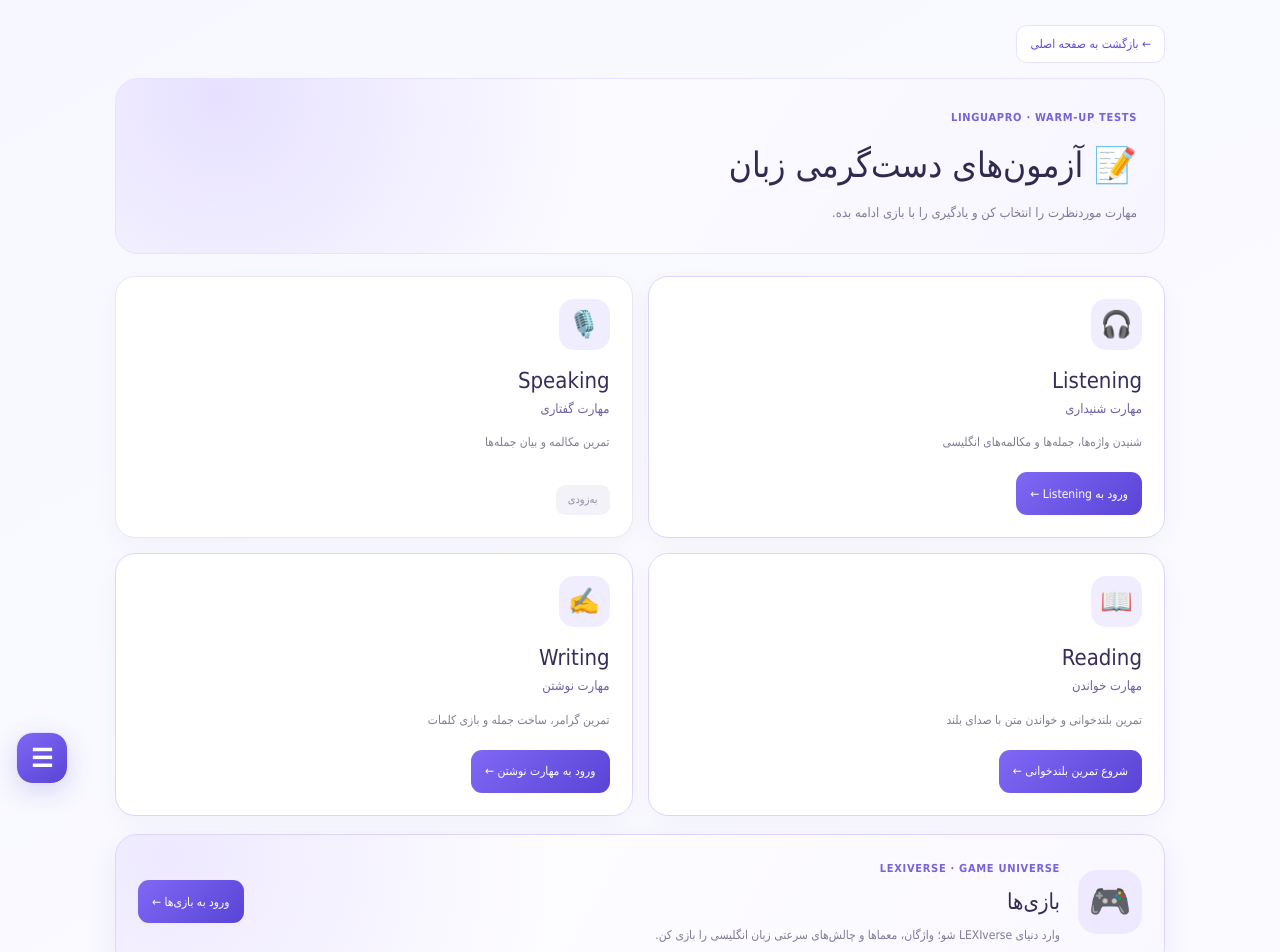
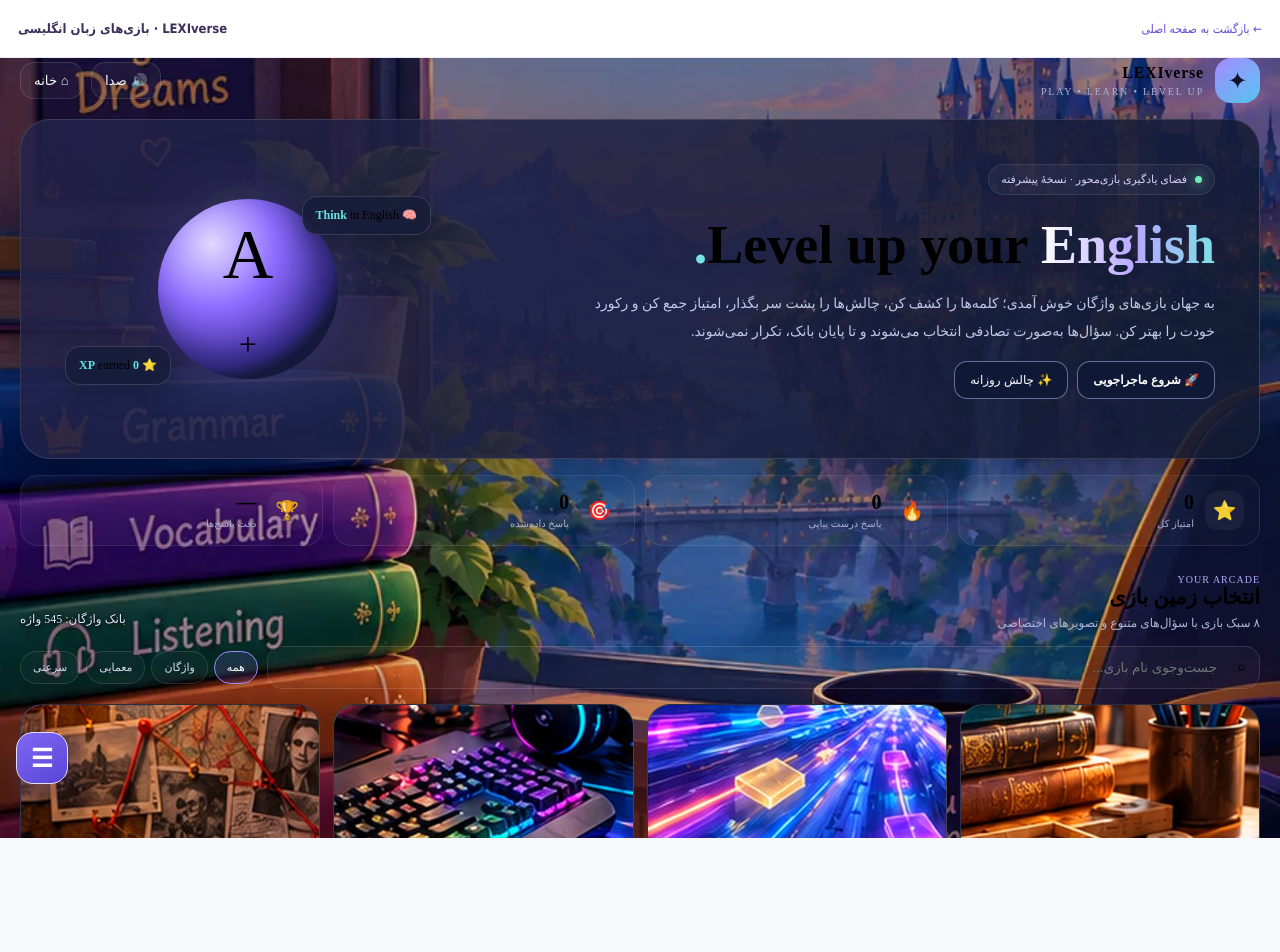
Before and after one commit to morranjbar92-web/english-learning-project, a Next.js app: page /english-learning-project/games in a window 1280 px wide. Shown: the top 952 px of the page. After the commit the page ends 838 px from the top, so only its background shows below. Built offline with nearby package versions, Linux system fonts and the light colour scheme.

Commit message:
Separate games and warm-up test routes (main)

```diff
--- a/src/app/components/fixed-navigation.tsx
+++ b/src/app/components/fixed-navigation.tsx
@@ -15,7 +15,7 @@ const items = [
   { label: "مهارت نوشتن", icon: "✍️", href: ROOT + "/writing/" },
   { label: "مهارت شنیداری", icon: "🎧", href: ROOT + "/listening/" },
   { label: "تمرین روزانه", icon: "✓", href: ROOT + "/#practice" },
-  { label: "آزمون‌ها", icon: "▣", href: ROOT + "/#exams" },
+  { label: "آزمون‌های دست‌گرمی", icon: "▣", href: ROOT + "/warmup-tests/" },
   { label: "درک مطلب", icon: "📖", href: ROOT + "/reading-comprehension/" },
 ];
 
--- a/src/app/games/arcade/page.tsx
+++ b/src/app/games/arcade/page.tsx
@@ -4,7 +4,7 @@ export default function LexiverseArcadePage() {
   return (
     <main className="warmup-embed-page" dir="rtl">
       <div className="warmup-embed-toolbar">
-        <a href={root + "/games/"}>← بازگشت به آزمون‌های دست‌گرمی</a>
+        <a href={root + "/"}>← بازگشت به صفحه اصلی</a>
         <strong>LEXIverse · بازی‌های زبان انگلیسی</strong>
       </div>
       <iframe
--- a/src/app/games/listening/page.tsx
+++ b/src/app/games/listening/page.tsx
@@ -4,7 +4,7 @@ export default function ListeningWorldPage() {
   return (
     <main className="warmup-embed-page" dir="rtl">
       <div className="warmup-embed-toolbar">
-        <a href={root + "/games/"}>← بازگشت به آزمون‌های دست‌گرمی</a>
+        <a href={root + "/warmup-tests/"}>← بازگشت به آزمون‌های دست‌گرمی</a>
         <strong>Listening World · آزمون شنیداری</strong>
       </div>
       <iframe
--- a/src/app/games/page.tsx
+++ b/src/app/games/page.tsx
@@ -1,90 +1,18 @@
-"use client";
-
+// LINGUAPRO_GAMES_ARCADE_ROOT_V1
 const root = "/english-learning-project";
-
-const skills = [
-  {
-    icon: "🎧",
-    name: "Listening",
-    fa: "مهارت شنیداری",
-    description: "شنیدن واژه‌ها، جمله‌ها و مکالمه‌های انگلیسی",
-    ready: true
-  },
-  {
-    icon: "🎙️",
-    name: "Speaking",
-    fa: "مهارت گفتاری",
-    description: "تمرین مکالمه و بیان جمله‌ها",
-    ready: false
-  },
-  {
-    icon: "📖",
-    name: "Reading",
-    fa: "مهارت خواندن",
-    description: "تمرین بلندخوانی و خواندن متن با صدای بلند",
-    ready: true
-  },
-  {
-    icon: "✍️",
-    name: "Writing",
-    fa: "مهارت نوشتن",
-    description: "تمرین گرامر، ساخت جمله و بازی کلمات",
-    ready: true
-  }
-];
-
 export default function GamesPage() {
   return (
-    <main className="games-hub-page" dir="rtl">
-      <div className="games-hub-shell">
-        <a className="games-back-link" href={root + "/"}>
-          ← بازگشت به صفحه اصلی
-        </a>
-
-        <header className="games-hub-hero">
-          <span className="games-hub-eyebrow">LINGUAPRO · WARM-UP TESTS</span>
-          <h1>📝 آزمون‌های دست‌گرمی زبان</h1>
-          <p>مهارت موردنظرت را انتخاب کن و یادگیری را با بازی ادامه بده.</p>
-        </header>
-
-        <div className="games-skill-grid">
-          {skills.map((skill) => (
-            <article
-              className={`games-skill-card ${skill.ready ? "is-ready" : "is-coming"}`}
-              key={skill.name}
-            >
-              <span className="games-skill-icon">{skill.icon}</span>
-              <h2>{skill.name}</h2>
-              <h3>{skill.fa}</h3>
-              <p>{skill.description}</p>
-
-              {skill.ready ? (
-                <a
-                  className="games-primary-link"
-                  href={root + (skill.name === "Listening" ? "/games/listening/" : skill.name === "Reading" ? "/games/reading/" : skill.name === "Writing" ? "/writing/" : "/games/writing/")}
-                >
-                  {skill.name === "Listening" ? "ورود به Listening ←" : skill.name === "Reading" ? "شروع تمرین بلندخوانی ←" : skill.name === "Writing" ? "ورود به مهارت نوشتن ←" : "ورود به Writing ←"}
-                </a>
-              ) : (
-                <span className="games-coming-label">به‌زودی</span>
-              )}
-            </article>
-          ))}
-        </div>
-
-        {/* LEXIVERSE ARCADE BUTTON START */}
-        <section className="games-arcade-feature" aria-label="بازی‌های زبان انگلیسی">
-          <div className="games-arcade-symbol" aria-hidden="true">🎮</div>
-          <div className="games-arcade-copy">
-            <span className="games-hub-eyebrow">LEXIVERSE · GAME UNIVERSE</span>
-            <h2>بازی‌ها</h2>
-            <p>وارد دنیای LEXIverse شو؛ واژگان، معماها و چالش‌های سرعتی زبان انگلیسی را بازی کن.</p>
-          </div>
-          <a className="games-primary-link games-arcade-action" href={root + "/games/arcade/"}>
-            ورود به بازی‌ها ←
-          </a>
-        </section>
-        {/* LEXIVERSE ARCADE BUTTON END */}      </div>
+    <main className="warmup-embed-page" dir="rtl">
+      <div className="warmup-embed-toolbar">
+        <a href={root + "/"}>← بازگشت به صفحه اصلی</a>
+        <strong>LEXIverse · بازی‌های زبان انگلیسی</strong>
+      </div>
+      <iframe
+        className="warmup-embed-frame"
+        src={root + "/games/lexiverse.html"}
+        title="LEXIverse English Game Universe"
+        allow="autoplay; fullscreen"
+      />
     </main>
   );
 }
--- a/src/app/games/reading/reading-practice.tsx
+++ b/src/app/games/reading/reading-practice.tsx
@@ -208,7 +208,7 @@ export default function ReadingPractice({ root }: { root: string }) {
   return (
     <main className="reading-practice-page" dir="rtl">
       <div className="reading-practice-shell">
-        <a className="rp-back-link" href={root + "/games/"}>← بازگشت به آزمون‌های دست‌گرمی</a>
+        <a className="rp-back-link" href={root + "/warmup-tests/"}>← بازگشت به آزمون‌های دست‌گرمی</a>
 
         <header className="rp-hero">
           <div className="rp-hero-copy">
--- a/src/app/page.tsx
+++ b/src/app/page.tsx
@@ -51,7 +51,7 @@ const courses = [
     title: "آزمون‌های دست‌گرمی",
     subtitle: "تمرین زبان با آزمون‌های تعاملی",
     color: "orange",
-    href: "/english-learning-project/#exams",
+    href: "/english-learning-project/warmup-tests/",
   },
     {
       icon: "🎮",
@@ -81,7 +81,7 @@ export default function Home() {
 
   const navigation = [
     { name: "خانه", icon: "⌂", href: "#home" },
-    { name: "آزمون‌های دست‌گرمی", icon: "📝", href: "/english-learning-project/#exams" },
+    { name: "آزمون‌های دست‌گرمی", icon: "📝", href: "/english-learning-project/warmup-tests/" },
     { name: "واژگان", icon: "▤", href: "/english-learning-project/vocabulary/" },
     { name: "گرامر", icon: "◈", href: "/english-learning-project/grammar/" },
     { name: "بازی‌ها", icon: "🎮", href: "/english-learning-project/games/" },
--- /dev/null
+++ b/src/app/warmup-tests/listening/page.tsx
@@ -0,0 +1,2 @@
+// LINGUAPRO_WARMUP_TEST_ALIAS_V1
+export { default } from "../../games/listening/page";
--- /dev/null
+++ b/src/app/warmup-tests/page.tsx
@@ -0,0 +1,78 @@
+"use client";
+
+// LINGUAPRO_WARMUP_TESTS_ROUTE_V1
+
+const root = "/english-learning-project";
+
+const skills = [
+  {
+    icon: "🎧",
+    name: "Listening",
+    fa: "مهارت شنیداری",
+    description: "شنیدن واژه‌ها، جمله‌ها و مکالمه‌های انگلیسی",
+    ready: true
+  },
+  {
+    icon: "🎙️",
+    name: "Speaking",
+    fa: "مهارت گفتاری",
+    description: "تمرین مکالمه و بیان جمله‌ها",
+    ready: false
+  },
+  {
+    icon: "📖",
+    name: "Reading",
+    fa: "مهارت خواندن",
+    description: "تمرین بلندخوانی و خواندن متن با صدای بلند",
+    ready: true
+  },
+  {
+    icon: "✍️",
+    name: "Writing",
+    fa: "مهارت نوشتن",
+    description: "تمرین گرامر، ساخت جمله و بازی کلمات",
+    ready: true
+  }
+];
+
+export default function GamesPage() {
+  return (
+    <main className="games-hub-page" dir="rtl">
+      <div className="games-hub-shell">
+        <a className="games-back-link" href={root + "/"}>
+          ← بازگشت به صفحه اصلی
+        </a>
+
+        <header className="games-hub-hero">
+          <span className="games-hub-eyebrow">LINGUAPRO · WARM-UP TESTS</span>
+          <h1>📝 آزمون‌های دست‌گرمی زبان</h1>
+          <p>مهارت موردنظرت را انتخاب کن و یادگیری را با بازی ادامه بده.</p>
+        </header>
+
+        <div className="games-skill-grid">
+          {skills.map((skill) => (
+            <article
+              className={`games-skill-card ${skill.ready ? "is-ready" : "is-coming"}`}
+              key={skill.name}
+            >
+              <span className="games-skill-icon">{skill.icon}</span>
+              <h2>{skill.name}</h2>
+              <h3>{skill.fa}</h3>
+              <p>{skill.description}</p>
+
+              {skill.ready ? (
+                <a
+                  className="games-primary-link"
+                  href={root + (skill.name === "Listening" ? "/warmup-tests/listening/" : skill.name === "Reading" ? "/warmup-tests/reading/" : skill.name === "Writing" ? "/writing/" : "/games/writing/")}
+                >
+                  {skill.name === "Listening" ? "ورود به Listening ←" : skill.name === "Reading" ? "شروع تمرین بلندخوانی ←" : skill.name === "Writing" ? "ورود به مهارت نوشتن ←" : "ورود به Writing ←"}
+                </a>
+              ) : (
+                <span className="games-coming-label">به‌زودی</span>
+              )}
+            </article>
+          ))}
+        </div>      </div>
+    </main>
+  );
+}
--- /dev/null
+++ b/src/app/warmup-tests/reading/page.tsx
@@ -0,0 +1,2 @@
+// LINGUAPRO_WARMUP_TEST_ALIAS_V1
+export { default } from "../../games/reading/page";
```
